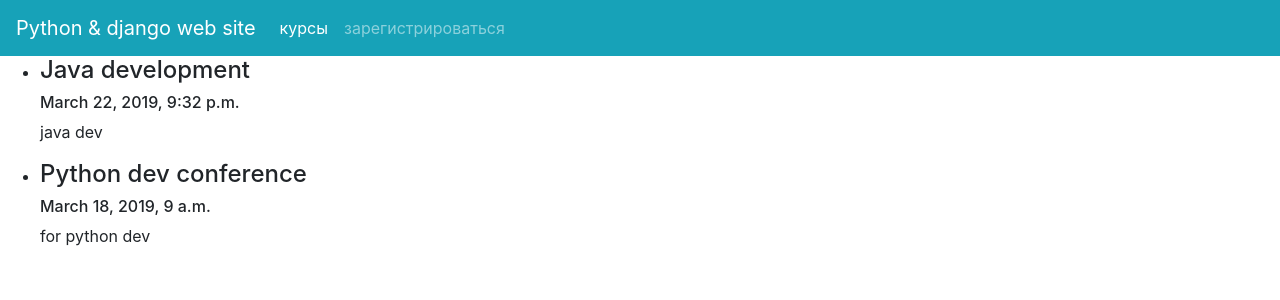
After one commit to Pgigurist/site_python, a Django app: template web_site/registration/templates/registration/list.html in a window 1280 px wide. The commit adds this page. Shown: the top 300 px of the page. Run offline with Django 3.2, Linux system fonts and the light colour scheme; the template is opened without the code that fills it: values that come from a table or form of the project are taken from there, others are empty; data comes from the database, SQL or seed files in the repository; some libraries are stand-ins or nearby versions.

```diff
--- a/web_site/registration/templates/registration/header.html
+++ b/web_site/registration/templates/registration/header.html
@@ -9,7 +9,7 @@
       <div class="collapse navbar-collapse" id="navbar">
           <ul class="navbar-nav mr-auto">
               <li class="nav-item active">
-                  <a class="nav-link" href="/registration/">index</a>
+                  <a class="nav-link" href="/registration/list">курсы</a>
               </li>
               <li class="nav-item">
                   <a class="nav-link" href="/registration/landing/">зарегистрироваться</a>
--- /dev/null
+++ b/web_site/registration/templates/registration/list.html
@@ -0,0 +1,25 @@
+{% extends "registration/index.html" %}
+{% block content %}
+<!--comment>
+    need data: [
+        master_class: {
+
+            }
+        ]
+</comment-->
+<ul>
+    {% for mk in master_classes_list %}
+        <li>
+            <div class="">
+                <h4>{{mk.name}}</h4>
+                <h6>{{mk.date_start}}</h6>
+                <div class="description">
+                    <p>{{mk.description}}</p>
+                </div>
+            </div>
+        </li>
+
+    {% endfor %}
+</ul>
+
+{% endblock %}
```
Also changed, not shown: web_site/registration/templates/registration/mkLists.html (added).
